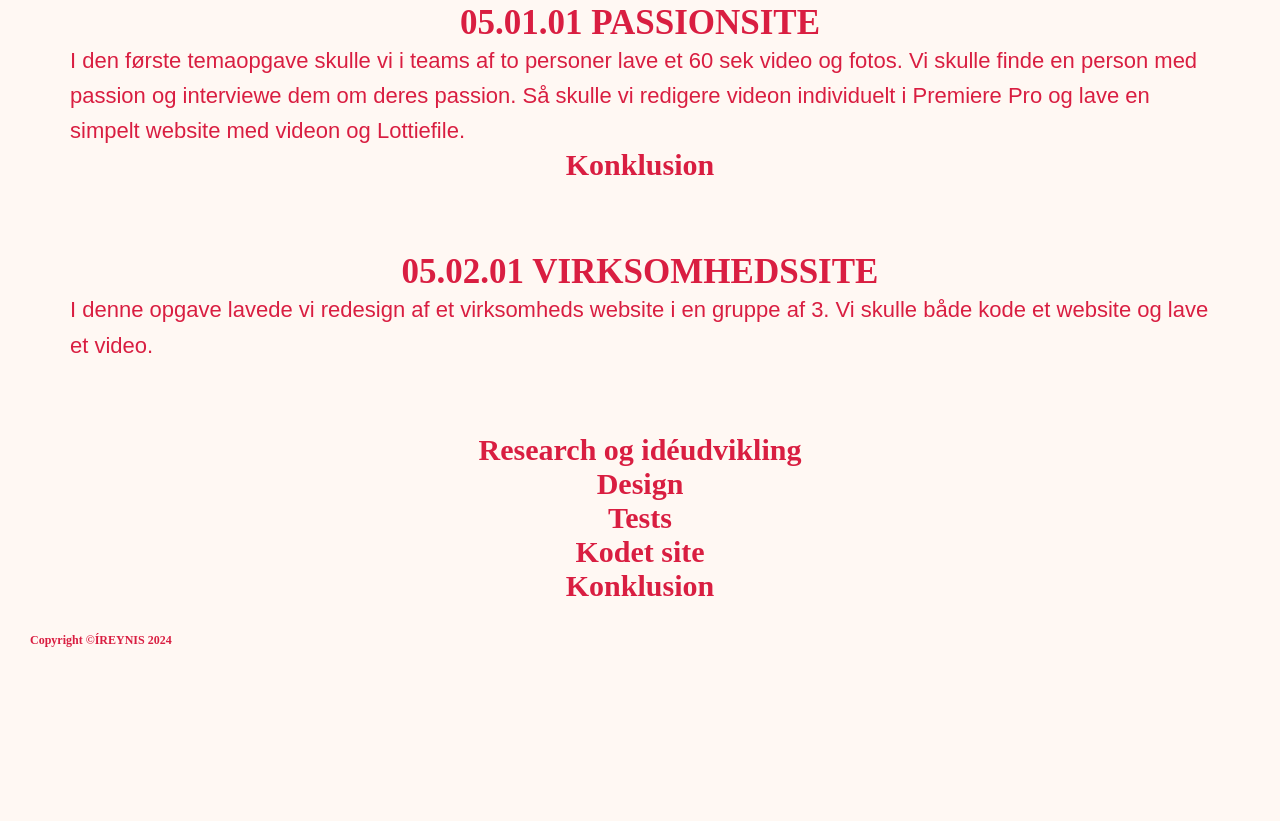
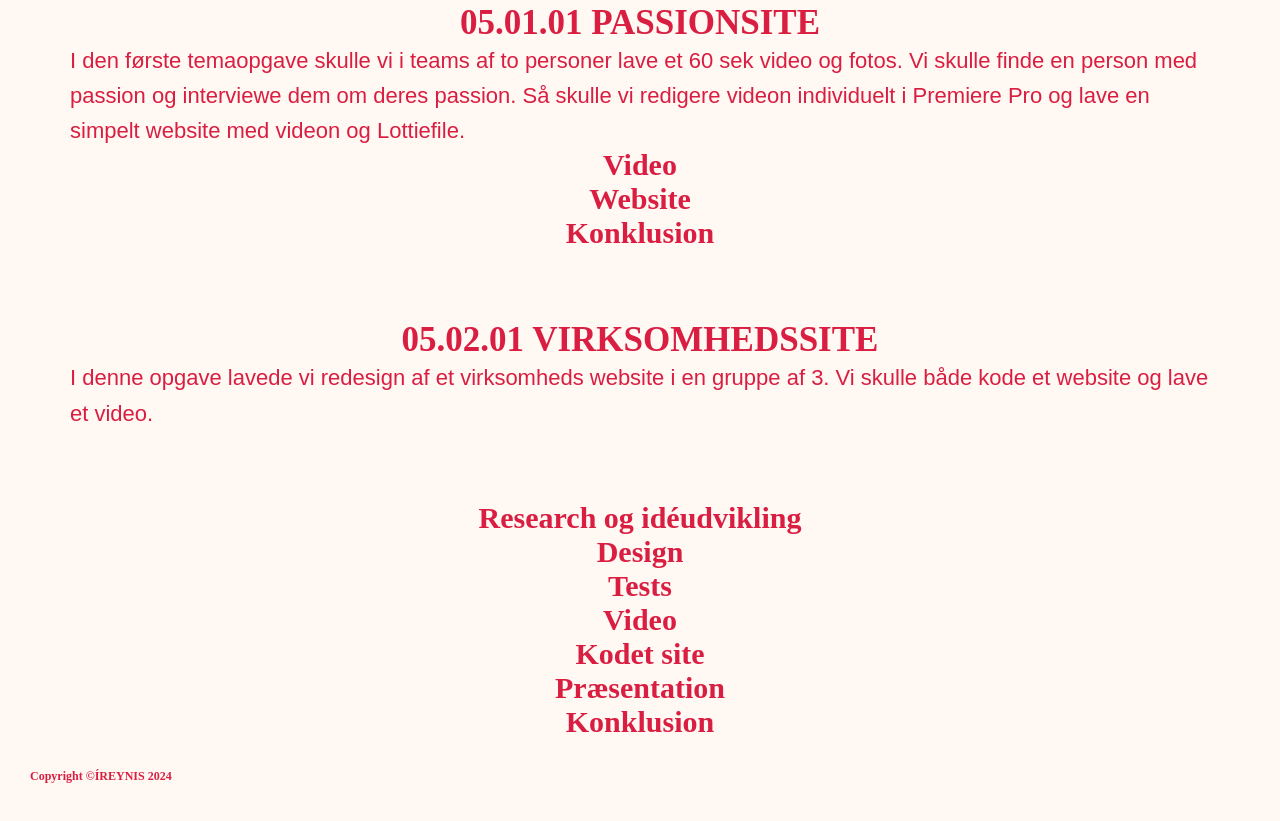
Before and after one commit to Irisospr/portifolio, a plain HTML site: page tema5.html in a window 1280 px wide. Shown: the part 802-1623 px from the top of the page. Before the commit the page ends 1515 px from the top, so only its background shows below. Drawn offline with Linux system fonts and the light colour scheme.

Commit message:
tema 5 added

```diff
--- a/tema5.html
+++ b/tema5.html
@@ -50,7 +50,9 @@
         <div class="tema-tekst">
           <h2>05.01.01 PASSIONSITE</h2>
           <p>I den første temaopgave skulle vi i teams af to personer lave et 60 sek video og fotos. Vi skulle finde en person med passion og interviewe dem om deres passion. Så skulle vi redigere videon individuelt i Premiere Pro og lave en simpelt website med videon og Lottiefile. </p>
-        <h3>Konklusion</h3>
+        <h3>Video</h3>
+        <h3>Website</h3>
+          <h3>Konklusion</h3>
         </div>
         <div class="tema-tekst">
           <h2>05.02.01 VIRKSOMHEDSSITE</h2>
@@ -60,7 +62,9 @@
         <h3>Research og idéudvikling</h3>
         <h3>Design</h3>
         <h3>Tests</h3>
+        <h3>Video</h3>
         <h3>Kodet site</h3>
+        <h3>Præsentation</h3>
         <h3>Konklusion</h3>
     </main>
     <footer><h5>Copyright &copy;ÍREYNIS 2024</h5></footer>
```
